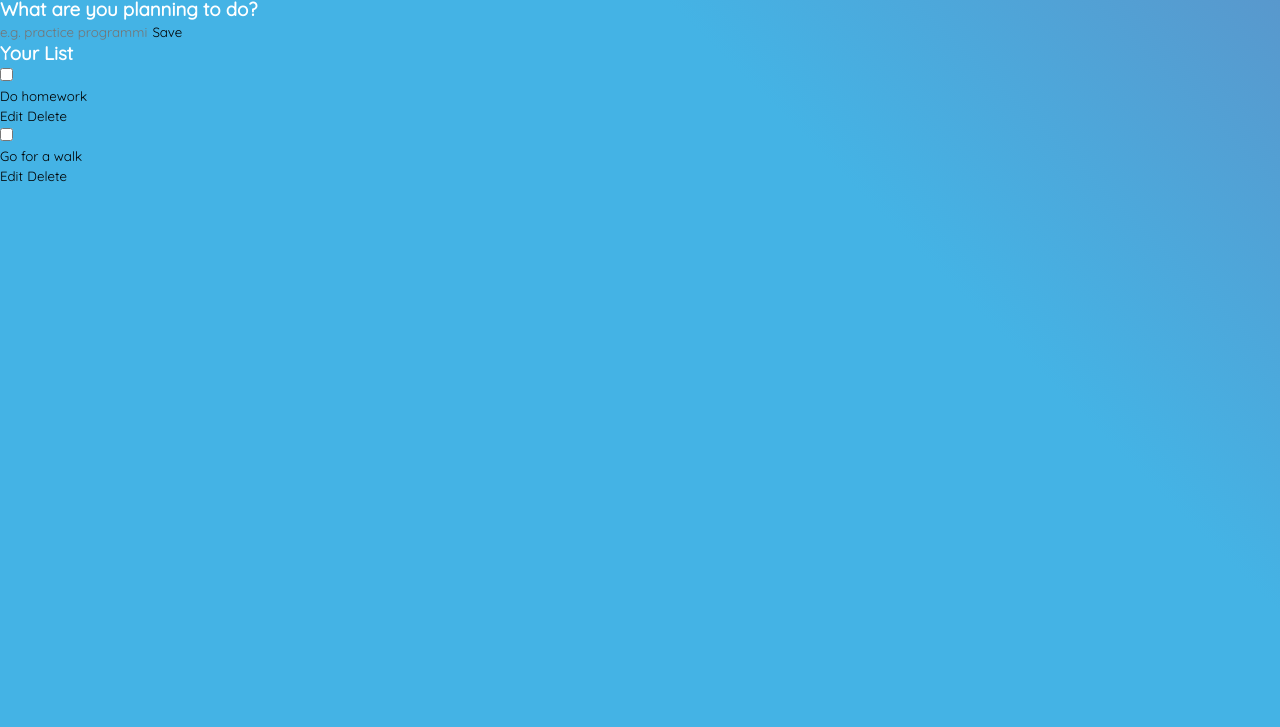
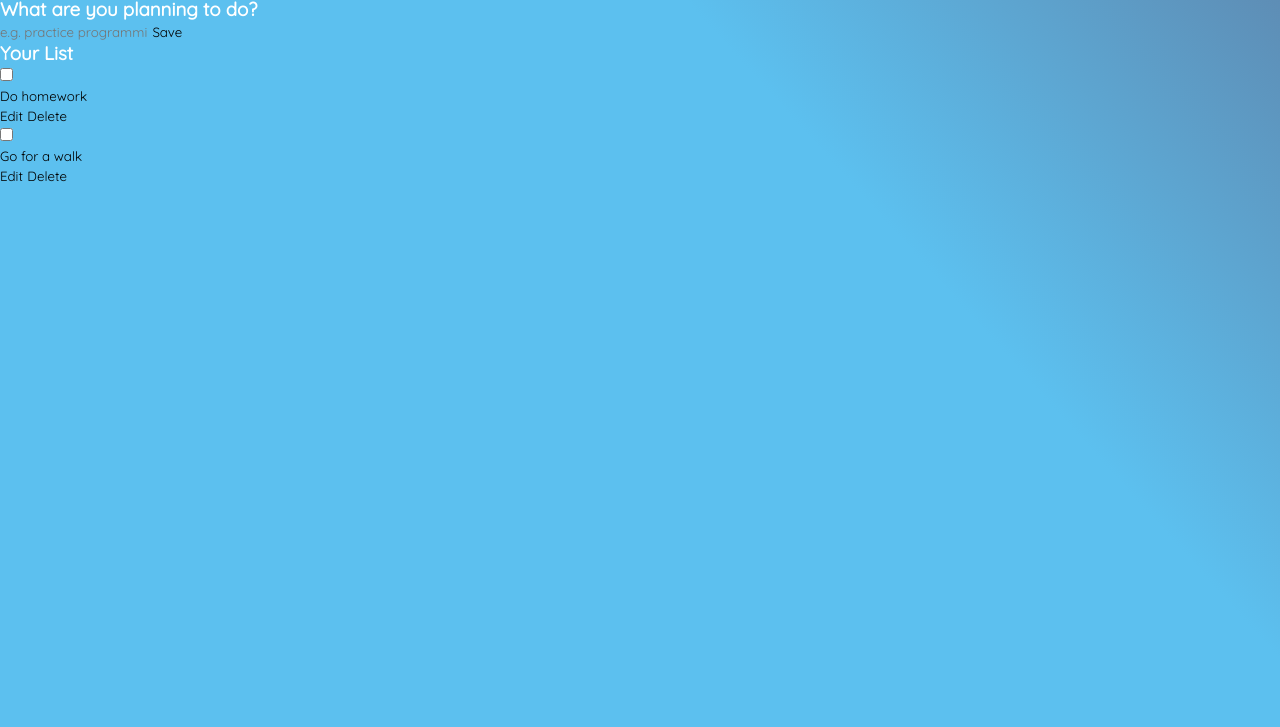
Before and after one commit to ozzlems/To-Do-List, a plain HTML site: page index.html in a window 1280 px wide. Shown: the part 73-800 px from the top of the page. Drawn offline with Linux system fonts and the light colour scheme; a web font is replaced by a local one.

Commit message:
css commit

```diff
--- a/styles.css
+++ b/styles.css
@@ -9,7 +9,7 @@ body{
     flex-direction: column;
     min-height: 100vh;
     background-color: #5b95ca;
-    background-image: linear-gradient(225deg, #5b95ca 0%, #44b3e5 33%);
+    background-image: linear-gradient(228deg, #5e88af 0%, #5cc0ef 33%);
     color: white;
 }
 input:not([type="radio"]):not([type="checkbox"]), button {
```
